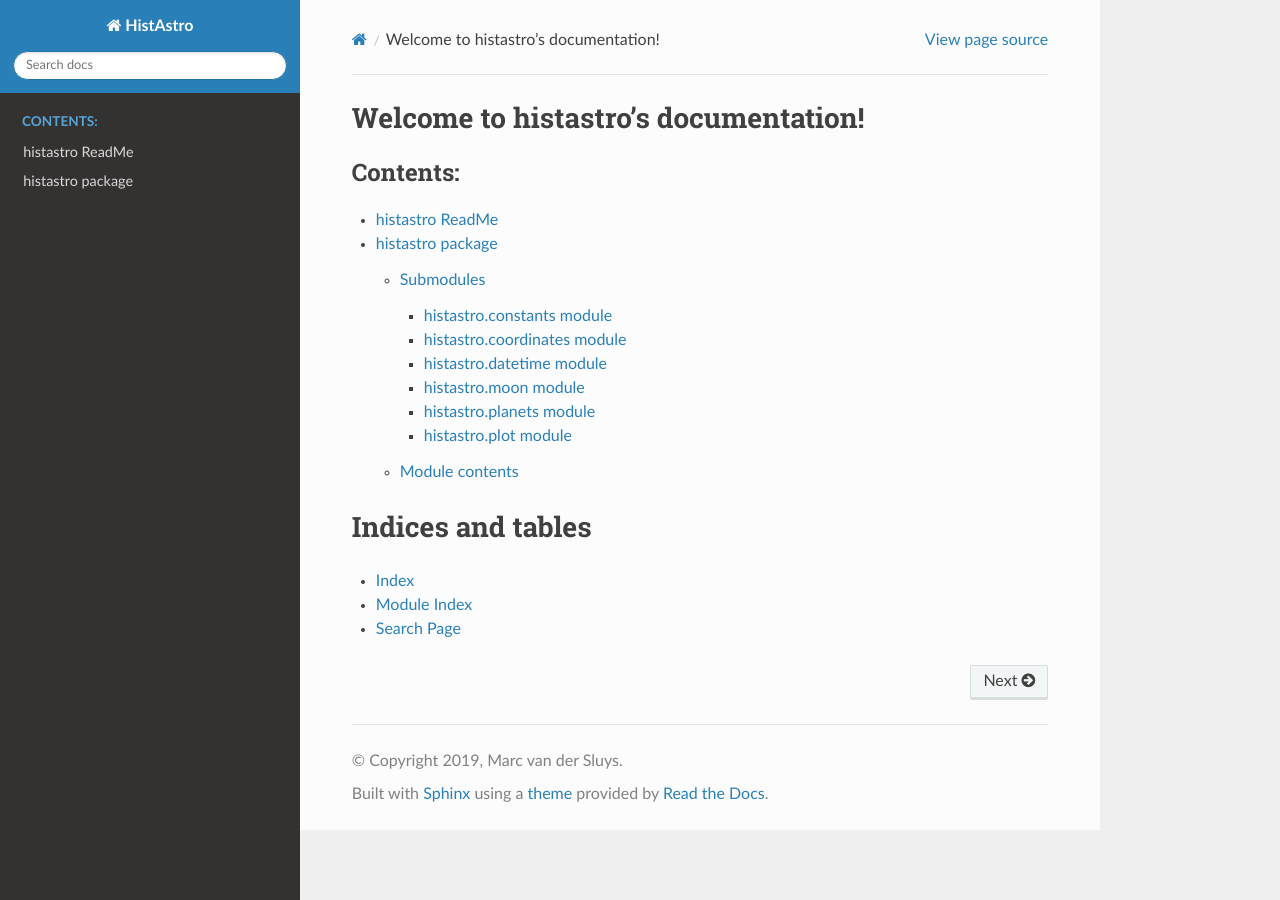
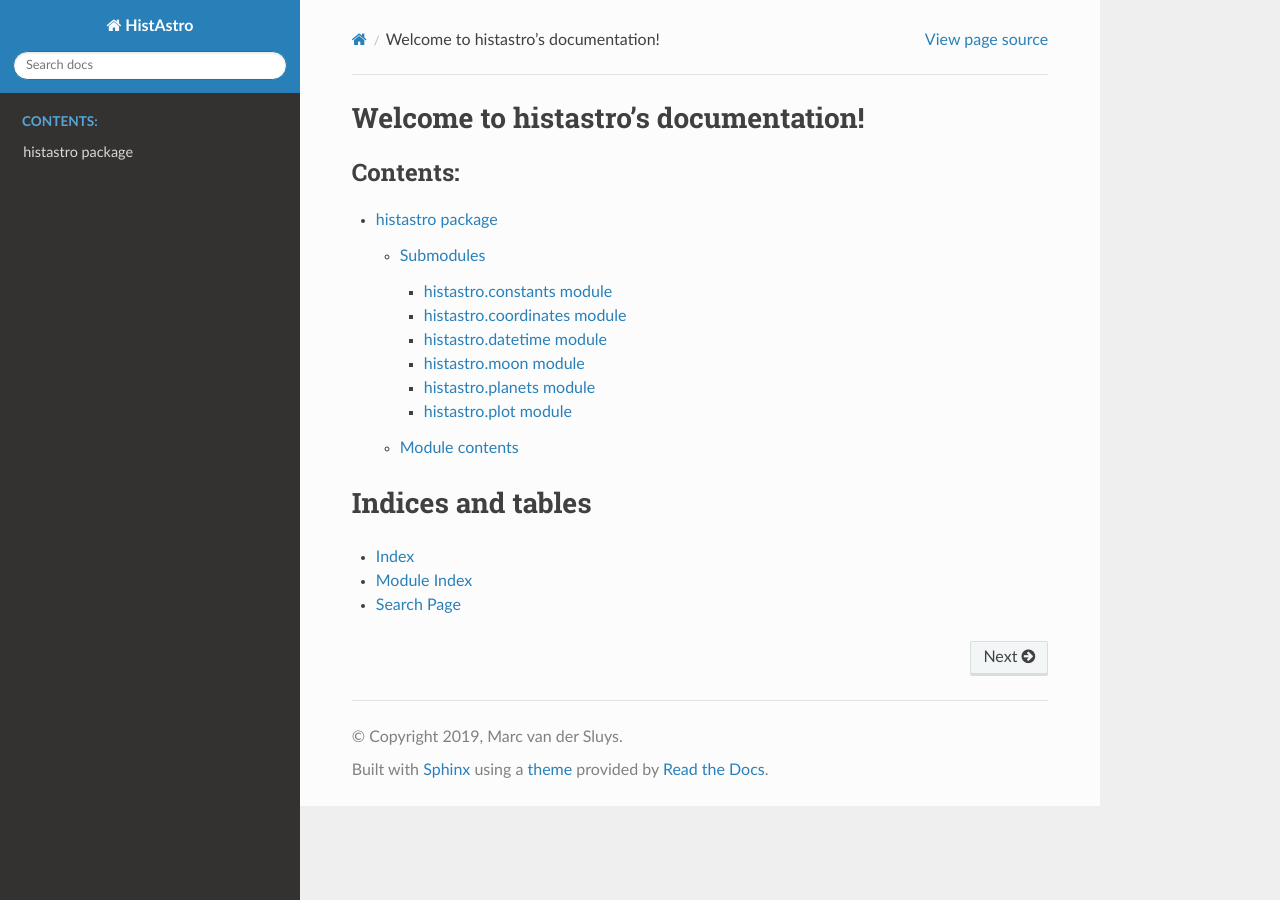
Before and after one commit to MarcvdSluys/HistAstro, a Sphinx documentation site: the page built from docs/index.rst, in a window 1280 px wide. Built offline with Sphinx 7.4.7 and the Read the Docs theme 2.0.0, drawn with Linux system fonts in a browser that asks for light colours; some of the changed lines change nothing that is shown.

Commit message:
Sphinx: remove readme from Sphincs docs.  Set Google docstring to True for Napoleon.

```diff
--- a/docs/conf.py
+++ b/docs/conf.py
@@ -48,11 +48,11 @@ extensions = [
     'sphinx.ext.viewcode',
     'sphinx.ext.githubpages',
     'sphinx.ext.napoleon',
+#    'recommonmark'
 ]
 
-napoleon_google_docstring = False
+napoleon_google_docstring = True
 napoleon_use_param = False
-napoleon_use_ivar = True
 
 # Add any paths that contain templates here, relative to this directory.
 templates_path = ['.templates']
@@ -62,6 +62,7 @@ templates_path = ['.templates']
 #
 # source_suffix = ['.rst', '.md']
 source_suffix = '.rst'
+
 
 # The master toctree document.
 master_doc = 'index'
--- a/docs/index.rst
+++ b/docs/index.rst
@@ -10,7 +10,6 @@ Welcome to histastro's documentation!
    :maxdepth: 4
    :caption: Contents:
 
-   readme
    histastro
 
 
```
